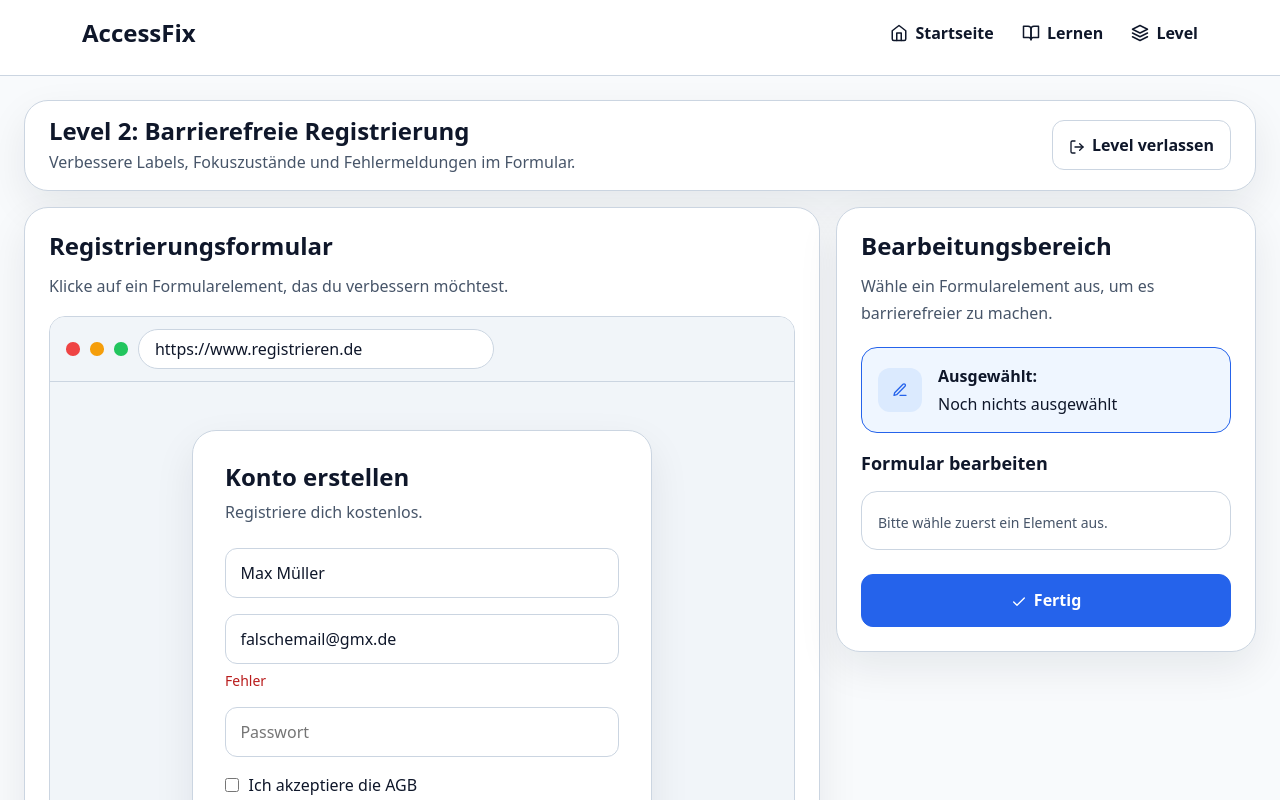
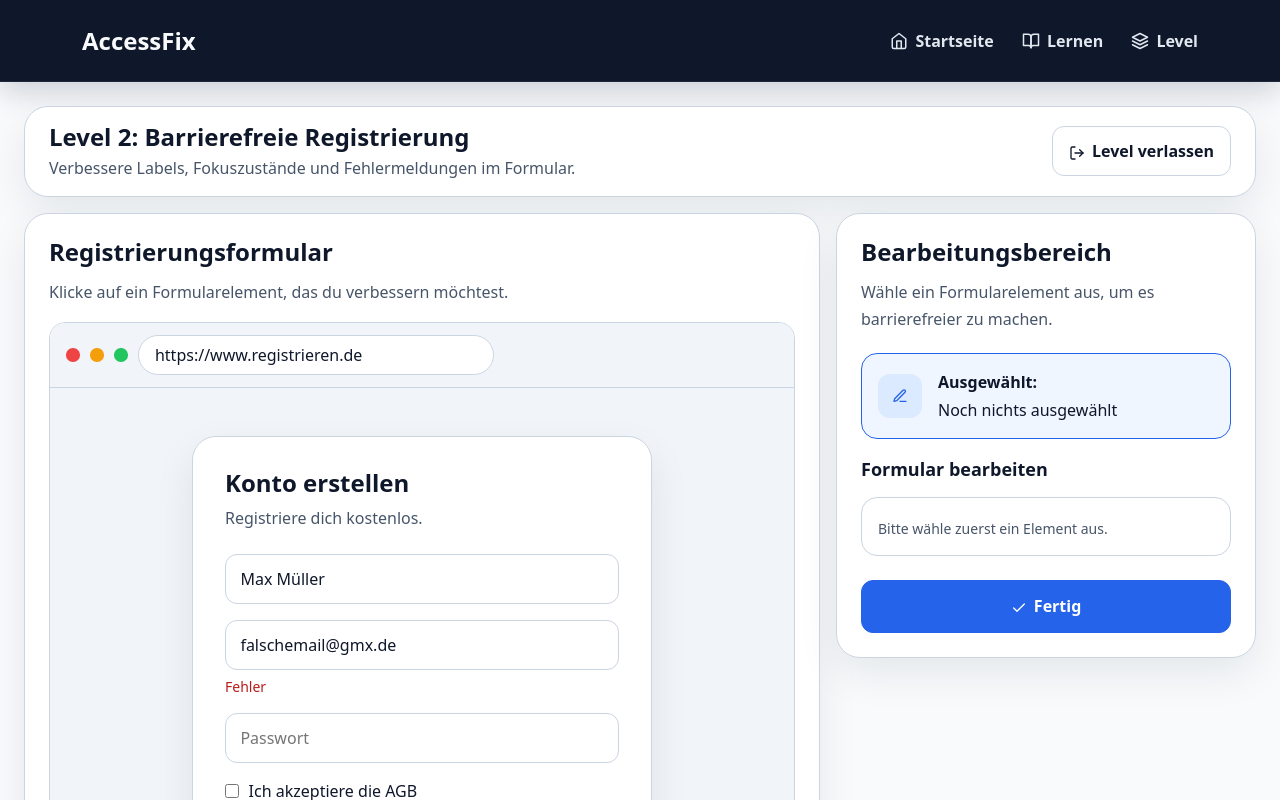
Before and after one commit to Diladzz/accessfix, a React (Vite) app in the folder client/: page /level/2 in a window 1280 px wide. Shown: the top 800 px of the page. Built offline with nearby package versions, Linux system fonts and the light colour scheme.

Commit message:
install react-icons

```diff
--- a/client/package.json
+++ b/client/package.json
@@ -13,6 +13,7 @@
     "bootstrap": "^5.3.8",
     "react": "^19.2.4",
     "react-dom": "^19.2.4",
+    "react-icons": "^5.6.0",
     "react-router-dom": "^7.14.0"
   },
   "devDependencies": {
--- a/client/src/styles/navbar.css
+++ b/client/src/styles/navbar.css
@@ -1,50 +1,60 @@
 .site-navbar {
-  background-color: var(--color-surface);
-  border-bottom: 1px solid var(--color-border);
-  padding: 1rem 0;
-  min-height: 76px;
+  background: #0f172a;
+  border-bottom: 1px solid #1e293b;
+  height: 82px;
+  display: flex;
+  align-items: center;
+  box-shadow: 0 10px 30px rgba(15, 23, 42, 0.18);
 }
 
 .site-navbar .container {
+  height: 100%;
   display: flex;
   align-items: center;
   justify-content: space-between;
 }
 
 .site-navbar-brand {
-  color: var(--color-text) !important;
+  color: #f8fafc !important;
   font-size: var(--text-xl);
   font-weight: 900;
   line-height: 1;
   padding: 0;
   margin: 0;
+
+  display: flex;
+  align-items: center;
 }
 
 .site-navbar-brand:hover,
 .site-navbar-brand:focus {
-  color: var(--color-primary) !important;
+  color: #93c5fd !important;
 }
 
 .site-navbar-links {
   display: flex;
   align-items: center;
   gap: 1.75rem;
+  height: 100%;
 }
 
 .site-navbar-link {
-  color: var(--color-text) !important;
+  color: #e2e8f0 !important;
   font-size: var(--text-sm);
   font-weight: 800;
+  line-height: 1;
+  padding: 0;
+  margin: 0;
+
   display: flex;
   align-items: center;
   gap: 0.45rem;
-  padding: 0.5rem 0;
-  line-height: 1;
+  height: 100%;
 }
 
 .site-navbar-link:hover,
 .site-navbar-link:focus {
-  color: var(--color-primary) !important;
+  color: #93c5fd !important;
 }
 
 .nav-icon {
@@ -54,7 +64,7 @@
 
 @media (max-width: 768px) {
   .site-navbar {
-    min-height: auto;
+    height: auto;
     padding: 1rem 0;
   }
 
@@ -65,8 +75,13 @@
   }
 
   .site-navbar-links {
+    height: auto;
     flex-wrap: wrap;
     gap: 1rem;
+  }
+
+  .site-navbar-link {
+    height: auto;
   }
 
   .site-navbar-brand {
```
Also changed, not shown: 1 other file (tests, documents, lock files or other folders).
